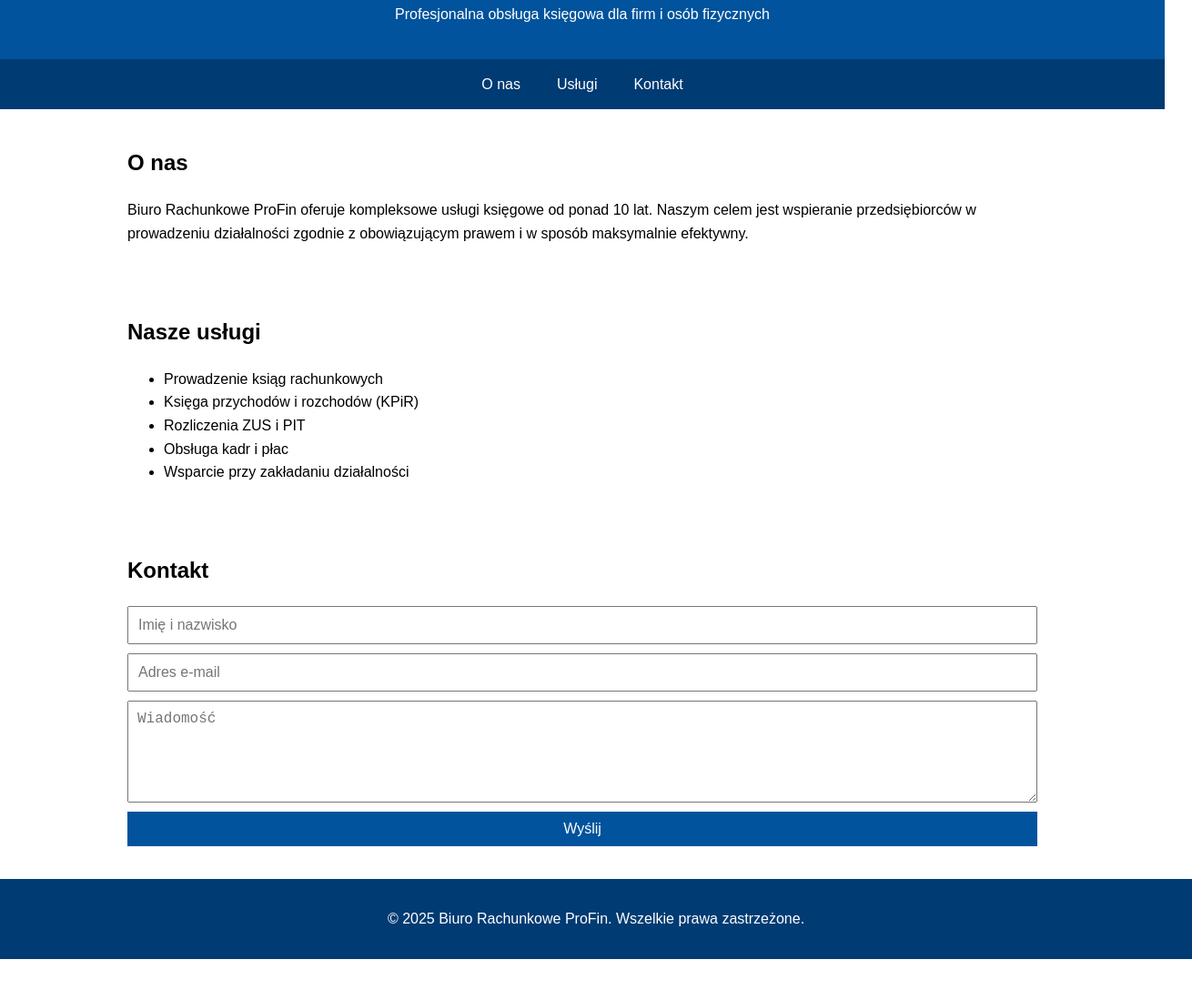
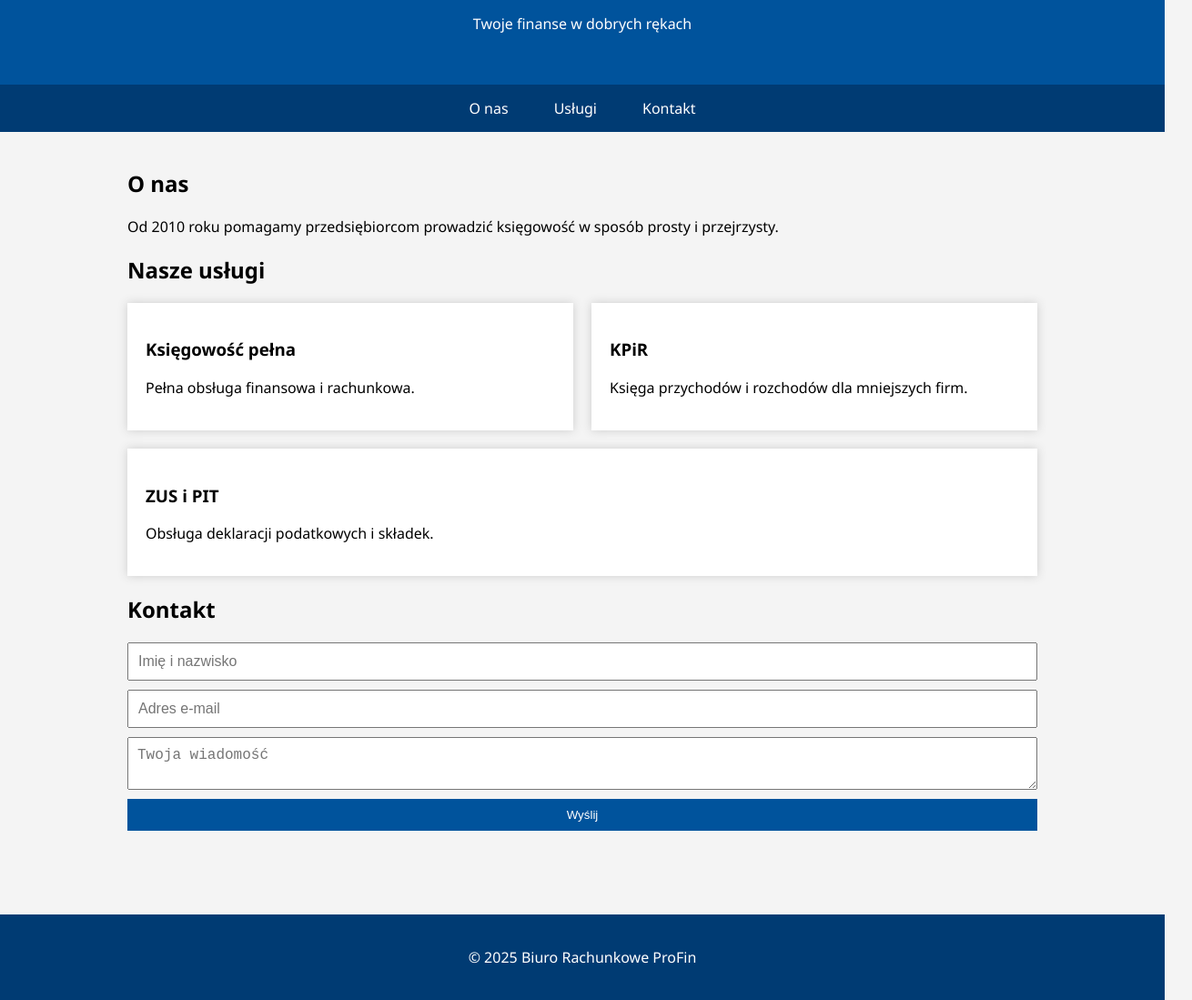
Before and after one commit to ZbigniewSzwedo/strona, a plain HTML site: page index.html in a window 1280 px wide. Shown: the part 111-1210 px from the top of the page at 91% size, 1310 px wide, since content can reach past the window. Before the commit the page ends 1165 px from the top, so only its background shows below. Drawn offline with Linux system fonts and the light colour scheme.

Commit message:
Add files via upload

```diff
--- a/index.html
+++ b/index.html
@@ -1,107 +1,39 @@
-
 <!DOCTYPE html>
 <html lang="pl">
 <head>
   <meta charset="UTF-8" />
   <meta name="viewport" content="width=device-width, initial-scale=1.0"/>
   <title>Biuro Rachunkowe ProFin</title>
-  <style>
-    body {
-      font-family: Arial, sans-serif;
-      margin: 0;
-      padding: 0;
-      line-height: 1.6;
-    }
-    header {
-      background: #00539C;
-      color: white;
-      padding: 20px;
-      text-align: center;
-    }
-    nav {
-      background: #003B73;
-      display: flex;
-      justify-content: center;
-    }
-    nav a {
-      color: white;
-      padding: 15px 20px;
-      text-decoration: none;
-    }
-    nav a:hover {
-      background: #004b95;
-    }
-    section {
-      padding: 20px;
-      max-width: 1000px;
-      margin: auto;
-    }
-    footer {
-      background: #003B73;
-      color: white;
-      text-align: center;
-      padding: 15px;
-      position: relative;
-      bottom: 0;
-      width: 100%;
-    }
-    form {
-      display: flex;
-      flex-direction: column;
-    }
-    input, textarea {
-      padding: 10px;
-      margin-bottom: 10px;
-      font-size: 1rem;
-    }
-    button {
-      background-color: #00539C;
-      color: white;
-      border: none;
-      padding: 10px;
-      font-size: 1rem;
-      cursor: pointer;
-    }
-    button:hover {
-      background-color: #003B73;
-    }
-    @media (max-width: 600px) {
-      nav {
-        flex-direction: column;
-        align-items: center;
-      }
-    }
-  </style>
+  <link rel="stylesheet" href="style.css">
 </head>
 <body>
 
   <header>
     <h1>Biuro Rachunkowe ProFin</h1>
-    <p>Profesjonalna obsługa księgowa dla firm i osób fizycznych</p>
+    <p>Twoje finanse w dobrych rękach</p>
   </header>
 
   <nav>
-    <a href="#onas">O nas</a>
-    <a href="#uslugi">Usługi</a>
-    <a href="#kontakt">Kontakt</a>
+    <ul>
+      <li><a href="#onas">O nas</a></li>
+      <li><a href="#uslugi">Usługi</a></li>
+      <li><a href="#kontakt">Kontakt</a></li>
+    </ul>
   </nav>
 
+  <main>
     <section id="onas">
       <h2>O nas</h2>
-    <p>
-      Biuro Rachunkowe ProFin oferuje kompleksowe usługi księgowe od ponad 10 lat. Naszym celem jest wspieranie przedsiębiorców w prowadzeniu działalności zgodnie z obowiązującym prawem i w sposób maksymalnie efektywny.
-    </p>
+      <p>Od 2010 roku pomagamy przedsiębiorcom prowadzić księgowość w sposób prosty i przejrzysty.</p>
     </section>
 
     <section id="uslugi">
       <h2>Nasze usługi</h2>
-    <ul>
-      <li>Prowadzenie ksiąg rachunkowych</li>
-      <li>Księga przychodów i rozchodów (KPiR)</li>
-      <li>Rozliczenia ZUS i PIT</li>
-      <li>Obsługa kadr i płac</li>
-      <li>Wsparcie przy zakładaniu działalności</li>
-    </ul>
+      <div class="cards">
+        <div class="card"><h3>Księgowość pełna</h3><p>Pełna obsługa finansowa i rachunkowa.</p></div>
+        <div class="card"><h3>KPiR</h3><p>Księga przychodów i rozchodów dla mniejszych firm.</p></div>
+        <div class="card"><h3>ZUS i PIT</h3><p>Obsługa deklaracji podatkowych i składek.</p></div>
+      </div>
     </section>
 
     <section id="kontakt">
@@ -109,23 +41,17 @@
       <form id="contactForm">
         <input type="text" name="name" placeholder="Imię i nazwisko" required />
         <input type="email" name="email" placeholder="Adres e-mail" required />
-      <textarea name="message" rows="5" placeholder="Wiadomość" required></textarea>
+        <textarea name="message" placeholder="Twoja wiadomość" required></textarea>
         <button type="submit">Wyślij</button>
+        <p id="status"></p>
       </form>
-    <p id="formStatus"></p>
     </section>
+  </main>
 
   <footer>
-    <p>&copy; 2025 Biuro Rachunkowe ProFin. Wszelkie prawa zastrzeżone.</p>
+    <p>&copy; 2025 Biuro Rachunkowe ProFin</p>
   </footer>
 
-  <script>
-    document.getElementById("contactForm").addEventListener("submit", function(e) {
-      e.preventDefault();
-      document.getElementById("formStatus").textContent = "Dziękujemy za wiadomość! Skontaktujemy się wkrótce.";
-      this.reset();
-    });
-  </script>
-
+  <script src="script.js"></script>
 </body>
 </html>
--- /dev/null
+++ b/script.js
@@ -0,0 +1,8 @@
+
+document.getElementById("contactForm").addEventListener("submit", function(e) {
+  e.preventDefault();
+  const status = document.getElementById("status");
+  status.textContent = "Dziękujemy za wiadomość! Skontaktujemy się wkrótce.";
+  status.style.color = "green";
+  this.reset();
+});
--- /dev/null
+++ b/style.css
@@ -0,0 +1,80 @@
+
+body {
+  font-family: 'Segoe UI', sans-serif;
+  margin: 0;
+  padding: 0;
+  background-color: #f4f4f4;
+}
+header {
+  background: #00539C;
+  color: white;
+  text-align: center;
+  padding: 40px 20px;
+}
+nav ul {
+  background: #003B73;
+  display: flex;
+  justify-content: center;
+  list-style: none;
+  margin: 0;
+  padding: 0;
+}
+nav ul li {
+  margin: 0;
+}
+nav ul li a {
+  color: white;
+  padding: 15px 25px;
+  display: block;
+  text-decoration: none;
+}
+nav ul li a:hover {
+  background-color: #004b95;
+}
+main {
+  padding: 20px;
+  max-width: 1000px;
+  margin: auto;
+}
+.cards {
+  display: flex;
+  flex-wrap: wrap;
+  gap: 20px;
+}
+.card {
+  background: white;
+  padding: 20px;
+  box-shadow: 0 0 10px #ccc;
+  flex: 1 1 30%;
+}
+form {
+  display: flex;
+  flex-direction: column;
+}
+input, textarea {
+  padding: 10px;
+  margin-bottom: 10px;
+  font-size: 1rem;
+}
+button {
+  background-color: #00539C;
+  color: white;
+  padding: 10px;
+  border: none;
+  cursor: pointer;
+}
+button:hover {
+  background-color: #003B73;
+}
+footer {
+  background: #003B73;
+  color: white;
+  text-align: center;
+  padding: 20px;
+  margin-top: 40px;
+}
+@media (max-width: 768px) {
+  .cards {
+    flex-direction: column;
+  }
+}
```
Lines whose indentation alone changed are shown as unchanged.
